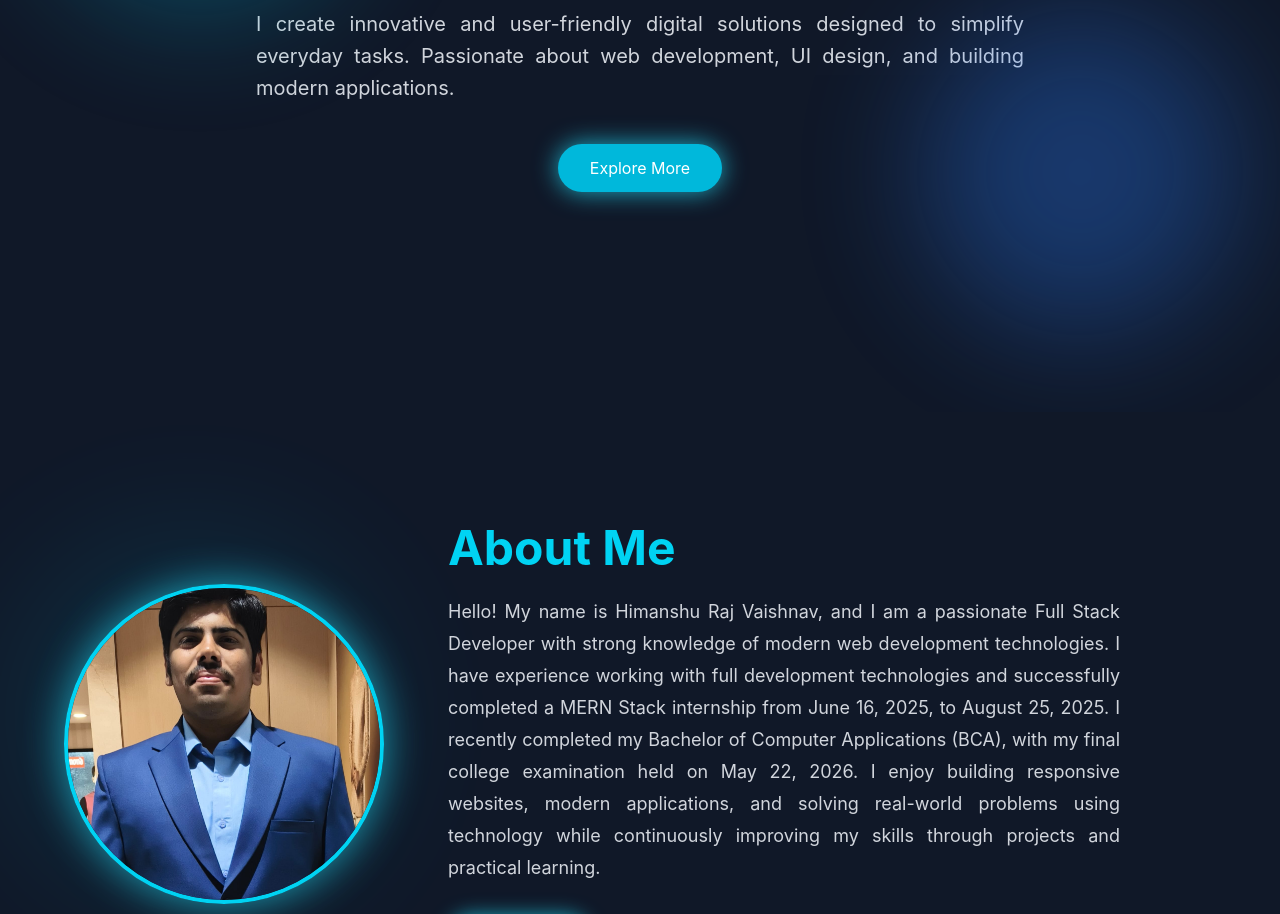
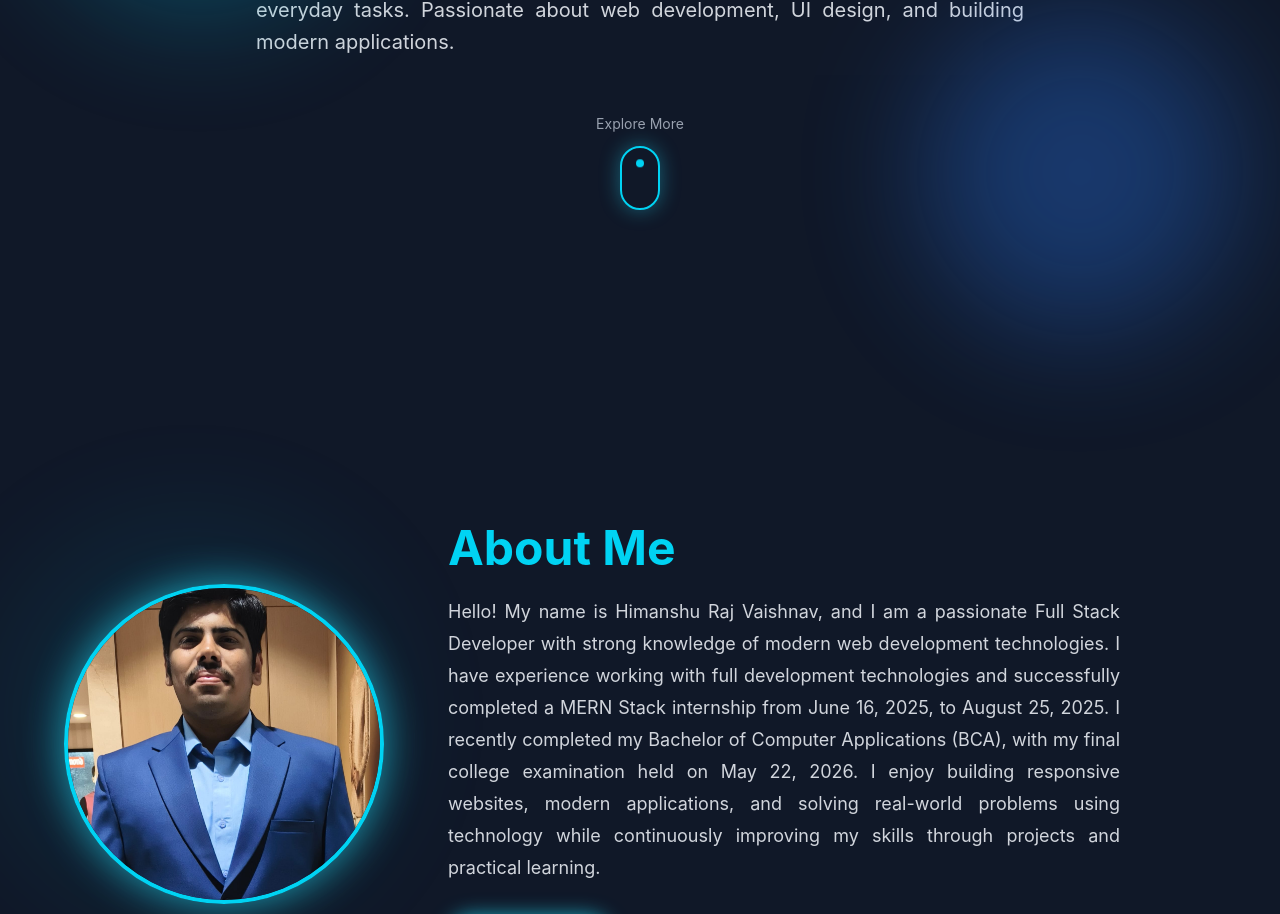
Before and after one commit to himanshurajvaishnav123/portfolio, a React app: page / in a window 1280 px wide. Shown: the part 388-1302 px from the top of the page. Built offline with nearby package versions, Linux system fonts and the light colour scheme; the HTML template or start-up script is replaced by a standard one.

Commit message:
button : explore button updated

```diff
--- a/src/pages/PortfolioHome.jsx
+++ b/src/pages/PortfolioHome.jsx
@@ -167,14 +167,14 @@ function PortfolioHome() {
             {/* HOME */}
             <section
                 id="home"
-                className="relative min-h-screen flex flex-col justify-center items-center text-center px-6 overflow-hidden pt-20"
+                className="relative min-h-screen flex flex-col justify-center items-center text-center px-6 pt-[60px]"
             >
 
                 <div className="absolute w-80 h-80 bg-cyan-500 opacity-20 blur-3xl rounded-full top-20 left-10 animate-pulse"></div>
 
                 <div className="absolute w-80 h-80 bg-blue-500 opacity-20 blur-3xl rounded-full bottom-20 right-10 animate-pulse"></div>
 
-                <h1 className="text-5xl md:text-7xl font-bold mb-6 bg-gradient-to-r from-cyan-400 to-blue-500 bg-clip-text text-transparent animate-bounce">
+                <h1 className="text-3xl sm:text-5xl md:text-7xl font-bold mb-4 bg-gradient-to-r from-cyan-400 to-blue-500 bg-clip-text text-transparent animate-bounce">
                     Welcome To My Portfolio
                 </h1>
 
@@ -182,23 +182,35 @@ function PortfolioHome() {
                     I create innovative and user-friendly digital solutions designed
                     to simplify everyday tasks. Passionate about web development,
                     UI design, and building modern applications.
+
                 </p>
+                <button
+                    onClick={() => {
+                        window.scrollBy({
+                            top: 600,
+                            behavior: "smooth",
+                        });
+                    }}
+                    className="mt-14 flex flex-col items-center cursor-pointer group"
+                >
 
-                <button onClick={() => {
-                    document.getElementById("about").scrollIntoView({
-                        behavior: "smooth",
-                    });
-                }} className="mt-10 px-8 py-3 rounded-full bg-cyan-500 hover:bg-cyan-400 transition duration-300 shadow-[0_0_25px_rgba(34,211,238,0.8)] hover:scale-110" >
-                    Explore More
+                    <span className="text-gray-400 text-sm mb-3 group-hover:text-cyan-400 transition duration-300">
+                        Explore More
+                    </span>
+
+                    <div className="w-10 h-16 border-2 border-cyan-400 rounded-full flex justify-center items-start p-2 shadow-[0_0_20px_rgba(34,211,238,0.4)] group-hover:shadow-[0_0_30px_rgba(34,211,238,0.9)] transition duration-300">
+
+                        <div className="w-2 h-2 bg-cyan-400 rounded-full animate-bounce mt-1"></div>
+
+                    </div>
+
                 </button>
-
             </section>
 
+
             {/* ABOUT */}
-            <section
-                id="about"
-                className="relative py-28 px-6 overflow-hidden"
-            >
+            <section    id="about" className="relative py-28 px-6 scroll-mt-16 md:scroll-mt-24" >
+
 
                 <div className="absolute w-96 h-96 bg-cyan-500 opacity-10 blur-3xl rounded-full left-0"></div>
 
@@ -233,7 +245,7 @@ function PortfolioHome() {
                                     behavior: "smooth",
                                 });
                             }} >
-                            Know More
+                            Go to Projects
                         </button>
 
                     </div>
@@ -243,11 +255,7 @@ function PortfolioHome() {
 
 
             {/* PROJECTS SECTION */}
-            <section
-                id="projects"
-                className="py-28 px-6 relative overflow-hidden"
-            >
-
+            <section id="projects"   className="py-28 px-6 relative overflow-hidden">
                 {/* Glow */}
                 <div className="absolute w-96 h-96 bg-cyan-500 opacity-10 blur-3xl rounded-full right-0"></div>
 
@@ -467,9 +475,7 @@ function PortfolioHome() {
                         </div>
 
 
-                        <div className="bg-gradient-to-br from-purple-600/20 to-purple-900/20
-p-8 rounded-2xl shadow-2xl border border-purple-500 w-[320px]
-hover:scale-105 duration-300 text-center">
+                        <div className="bg-gradient-to-br from-purple-600/20 to-purple-900/20 p-8 rounded-2xl shadow-2xl border border-purple-500 w-[320px] hover:scale-105 duration-300 text-center">
 
                             <span className="bg-purple-500 text-white px-4 py-1 rounded-full text-sm font-bold">
                                 Pricing
@@ -621,6 +627,20 @@ hover:scale-105 duration-300 text-center">
                         </div>
 
                     </div>
+                    <div className="flex justify-center mt-10">
+
+                        <button
+                            className="px-7 py-3 bg-cyan-500 rounded-full   hover:scale-105 transition duration-300 shadow-[0_0_20px_rgba(34,211,238,0.8)] hover:shadow-[0_0_30px_rgba(34,211,238,1)] font-semibold"
+                            onClick={() => {
+                                document.getElementById("home")?.scrollIntoView({
+                                    behavior: "smooth",
+                                });
+                            }}
+                        >
+                            ↑ Back To Top
+                        </button>
+
+                    </div>
 
                 </div>
 
```
